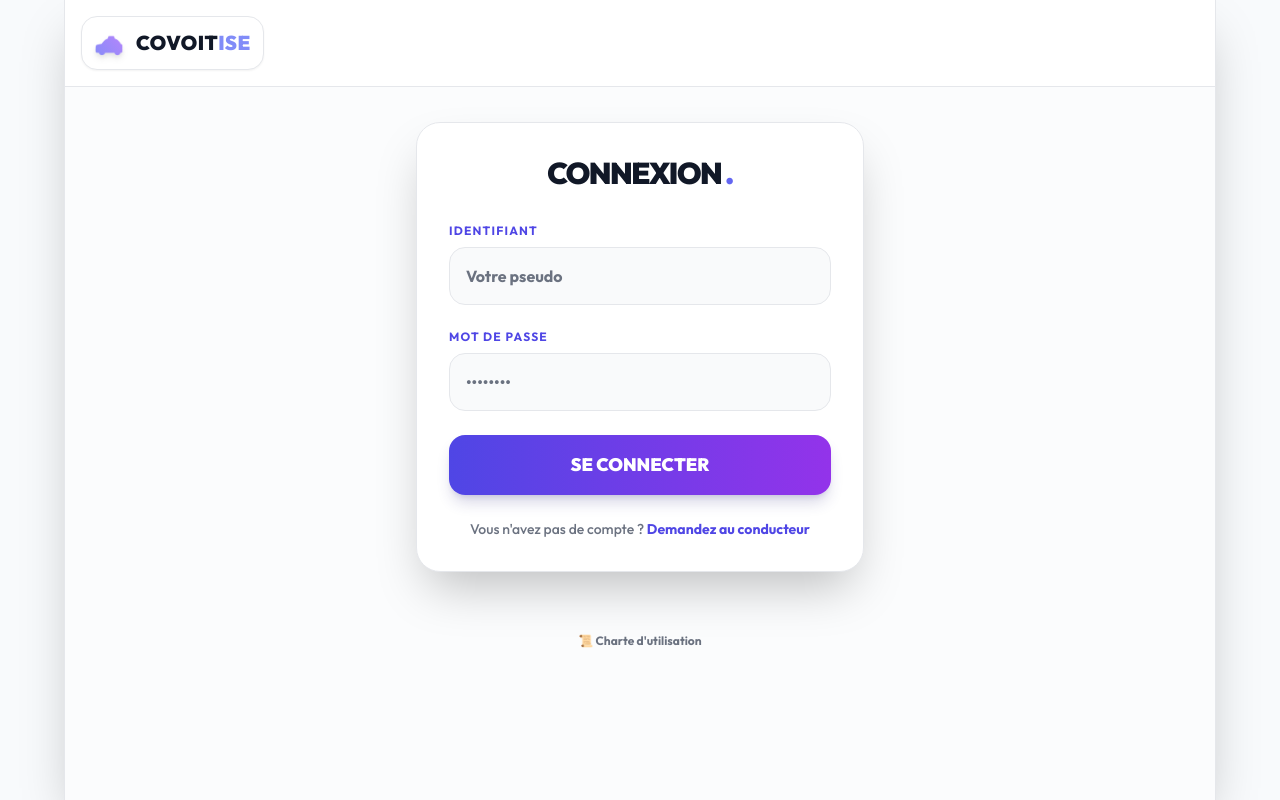
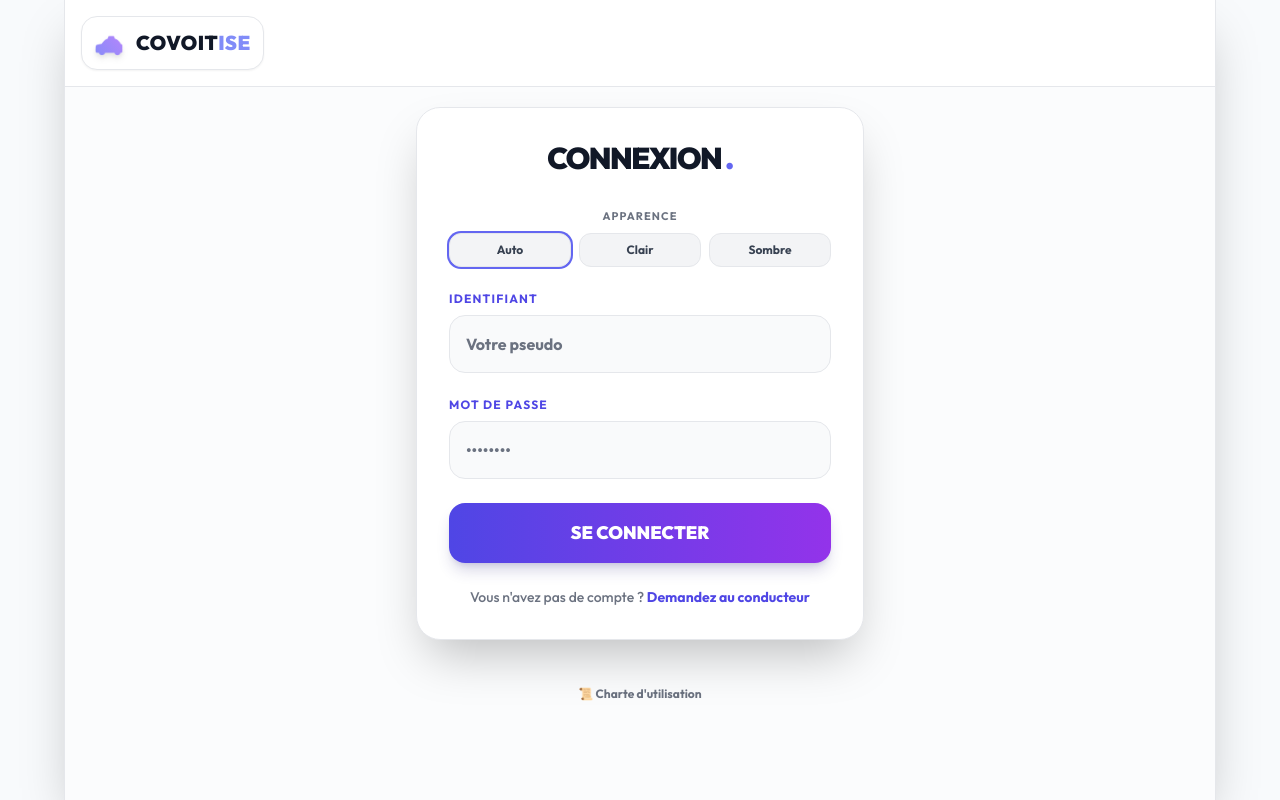
Before and after one commit to Coiles12/Newcovoitise, a Flask app: page / in a window 1280 px wide. Run offline with Flask 3, Linux system fonts and the light colour scheme; some libraries are stand-ins or nearby versions.

Commit message:
connection page

```diff
--- a/templates/base.html
+++ b/templates/base.html
@@ -53,7 +53,9 @@
         html:not(.dark) .glass { background: rgba(255, 255, 255, 0.85); backdrop-filter: blur(10px); }
     </style>
     <script>
-        const uTheme = "{{ current_user.theme if current_user else 'auto' }}";
+        const serverTheme = "{{ current_user.theme if current_user else '' }}";
+        const savedTheme = localStorage.getItem('covoitise_theme');
+        const uTheme = serverTheme || savedTheme || 'auto';
         const shouldUseDark = (uTheme === 'dark') || (uTheme === 'auto' && window.matchMedia('(prefers-color-scheme: dark)').matches);
         document.documentElement.classList.toggle('dark', shouldUseDark);
     </script>
@@ -116,7 +118,7 @@
                 <form action="/update_settings" method="POST" class="space-y-6">
                     <div>
                         <label class="block text-xs font-bold text-gray-500 dark:text-gray-400 uppercase mb-2">Apparence</label>
-                        <select name="theme" class="w-full bg-gray-50 dark:bg-gray-900 text-gray-900 dark:text-white p-3 rounded-xl border border-gray-200 dark:border-gray-700 focus:border-indigo-500 outline-none">
+                        <select id="themeSelect" name="theme" class="w-full bg-gray-50 dark:bg-gray-900 text-gray-900 dark:text-white p-3 rounded-xl border border-gray-200 dark:border-gray-700 focus:border-indigo-500 outline-none">
                             <option value="auto" {% if current_user.theme == 'auto' %}selected{% endif %}>📱 Automatique (Appareil)</option>
                             <option value="light" {% if current_user.theme == 'light' %}selected{% endif %}>☀️ Mode Clair</option>
                             <option value="dark" {% if current_user.theme == 'dark' %}selected{% endif %}>🌙 Mode Sombre</option>
@@ -146,6 +148,17 @@
             flashMsg.classList.add('animate__fadeOutUp');
             setTimeout(()=>flashMsg.remove(),500);
         },3500);
+
+        const themeSelect = document.getElementById('themeSelect');
+        if (themeSelect) {
+            localStorage.setItem('covoitise_theme', themeSelect.value);
+            themeSelect.addEventListener('change', () => {
+                const nextTheme = themeSelect.value;
+                localStorage.setItem('covoitise_theme', nextTheme);
+                const darkNow = (nextTheme === 'dark') || (nextTheme === 'auto' && window.matchMedia('(prefers-color-scheme: dark)').matches);
+                document.documentElement.classList.toggle('dark', darkNow);
+            });
+        }
     </script>
 </body>
 </html>
--- a/templates/login.html
+++ b/templates/login.html
@@ -5,6 +5,14 @@
         <h2 class="text-3xl font-black text-gray-900 dark:text-white text-center mb-8 tracking-tighter">
             CONNEXION <span class="text-indigo-500">.</span>
         </h2>
+        <div class="mb-6">
+            <p class="text-[11px] uppercase tracking-widest font-bold text-gray-500 dark:text-gray-400 mb-2 text-center">Apparence</p>
+            <div class="grid grid-cols-3 gap-2">
+                <button type="button" data-theme="auto" class="theme-btn bg-gray-100 dark:bg-gray-700 text-gray-700 dark:text-gray-200 py-2 rounded-xl text-xs font-bold border border-gray-200 dark:border-gray-600">Auto</button>
+                <button type="button" data-theme="light" class="theme-btn bg-gray-100 dark:bg-gray-700 text-gray-700 dark:text-gray-200 py-2 rounded-xl text-xs font-bold border border-gray-200 dark:border-gray-600">Clair</button>
+                <button type="button" data-theme="dark" class="theme-btn bg-gray-100 dark:bg-gray-700 text-gray-700 dark:text-gray-200 py-2 rounded-xl text-xs font-bold border border-gray-200 dark:border-gray-600">Sombre</button>
+            </div>
+        </div>
 
         {% if error %}
         <div class="bg-red-500/20 border border-red-500 text-red-200 p-3 rounded-xl mb-6 text-sm text-center font-bold animate__animated animate__shakeX">
@@ -54,4 +62,22 @@
         </form>
     </div>
 </div>
+<script>
+    function applyThemeFromLogin(theme) {
+        localStorage.setItem('covoitise_theme', theme);
+        const darkNow = (theme === 'dark') || (theme === 'auto' && window.matchMedia('(prefers-color-scheme: dark)').matches);
+        document.documentElement.classList.toggle('dark', darkNow);
+        document.querySelectorAll('.theme-btn').forEach((btn) => {
+            const active = btn.dataset.theme === theme;
+            btn.classList.toggle('ring-2', active);
+            btn.classList.toggle('ring-indigo-500', active);
+        });
+    }
+
+    const initialTheme = localStorage.getItem('covoitise_theme') || 'auto';
+    applyThemeFromLogin(initialTheme);
+    document.querySelectorAll('.theme-btn').forEach((btn) => {
+        btn.addEventListener('click', () => applyThemeFromLogin(btn.dataset.theme));
+    });
+</script>
 {% endblock %}
```
